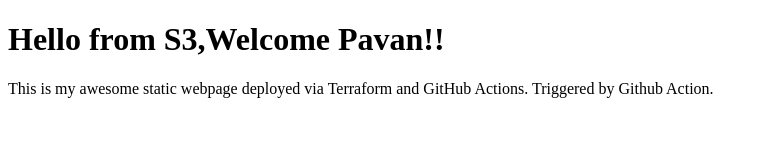
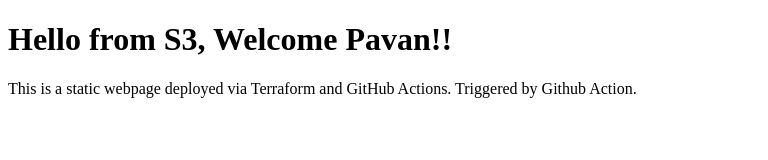
Before and after one commit to pavan-bethanabotla-infosrc/terraform-github-actions, a plain HTML site: page index.html in a window 1280 px wide. Shown: the whole page, without its empty margins (0-768 px from the left). Drawn offline with Linux system fonts and the light colour scheme.

```diff
--- a/index.html
+++ b/index.html
@@ -4,7 +4,7 @@
     <title>My S3 Website</title>
 </head>
 <body>
-    <h1>Hello from S3,Welcome Pavan!!</h1>
-    <p>This is my awesome static webpage deployed via Terraform and GitHub Actions. Triggered by Github Action.</p>
+    <h1>Hello from S3, Welcome Pavan!!</h1>
+    <p>This is a static webpage deployed via Terraform and GitHub Actions. Triggered by Github Action.</p>
 </body>
 </html>
```
Also changed, not shown: 1 other file.
